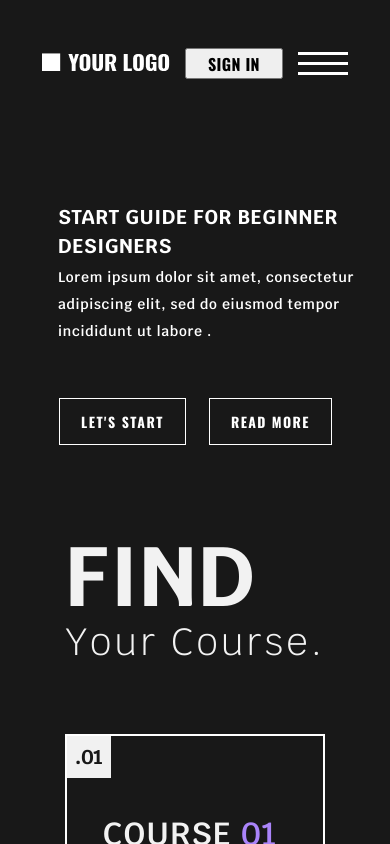
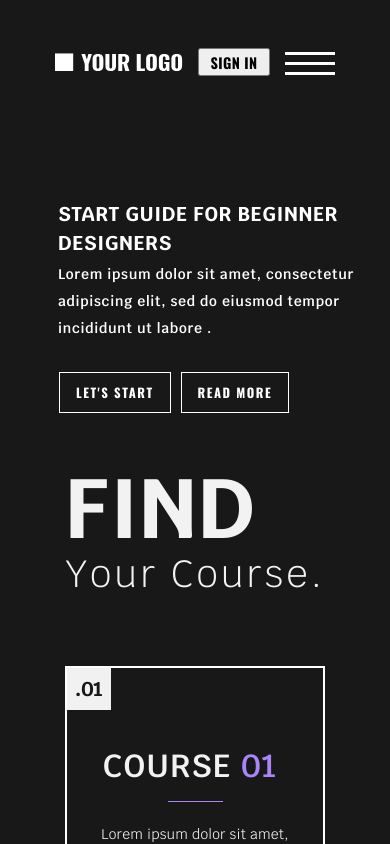
Before and after one commit to TuborJan/designer, a React (Create React App) app: page / in a window 390 px wide. Shown: the top 844 px of the page. Built offline with nearby package versions, Linux system fonts and the light colour scheme.

Commit message:
fix: change adaptive layout

```diff
--- a/src/components/Header/Header.module.scss
+++ b/src/components/Header/Header.module.scss
@@ -168,6 +168,11 @@
 
         .signIn {
             margin-right: 15px;
+
+            button {
+                padding: 1.5px 10px;
+                font-size: 0.9rem;
+            }
         }
     }
 }
--- a/src/components/Home/Home.module.scss
+++ b/src/components/Home/Home.module.scss
@@ -149,9 +149,6 @@
             margin-top: 53px;
 
             button {
-                &:nth-child(1) {
-                    margin-right: 23px;
-                    margin-left: 24px;
                 padding: 12px 21px;
                 font-size: 0.87rem;
                 font-weight: bold;
@@ -161,18 +158,11 @@
                 background: none;
                 border: 1px solid #ffffff;
                 transition: all 0.2s ease-in-out;
-                }
 
-                &:nth-child(2) {
-                    padding: 12px 21px;
-                    font-size: 0.87rem;
-                    font-weight: bold;
-                    letter-spacing: 1.4px;
-                    text-transform: uppercase;
-                    color: #ffffff;
-                    background: none;
-                    border: 1px solid #ffffff;
-                    transition: all 0.2s ease-in-out;
+
+                &:nth-child(1) {
+                    margin-right: 23px;
+                    margin-left: 24px;
                 }
 
                 &:hover {
@@ -273,10 +263,23 @@
 @media screen and (max-width: 767px) {
     .home {
         justify-content: center;
-        height: 425px;
+        height: 360px;
 
         .info {
             padding-top: 0px;
+
+            .buttons {
+                margin-top: 30px;
+
+                button {
+                    padding: 10px 16px;
+                    font-size: 0.8rem;
+
+                    &:nth-child(1) {
+                        margin-right: 10px;
+                    }
+                }
+            }
         }
 
         .logo {
--- a/src/components/VideoBlock/VideoBlock.module.scss
+++ b/src/components/VideoBlock/VideoBlock.module.scss
@@ -93,8 +93,8 @@
 @media screen and (max-width: 767px) {
     .video {
         iframe {
-            width: 335px;
-            height: 187px;
+            width: 300px;
+            height: 175px;
         }
     }
 }
```
Lines whose indentation alone changed are shown as unchanged.
